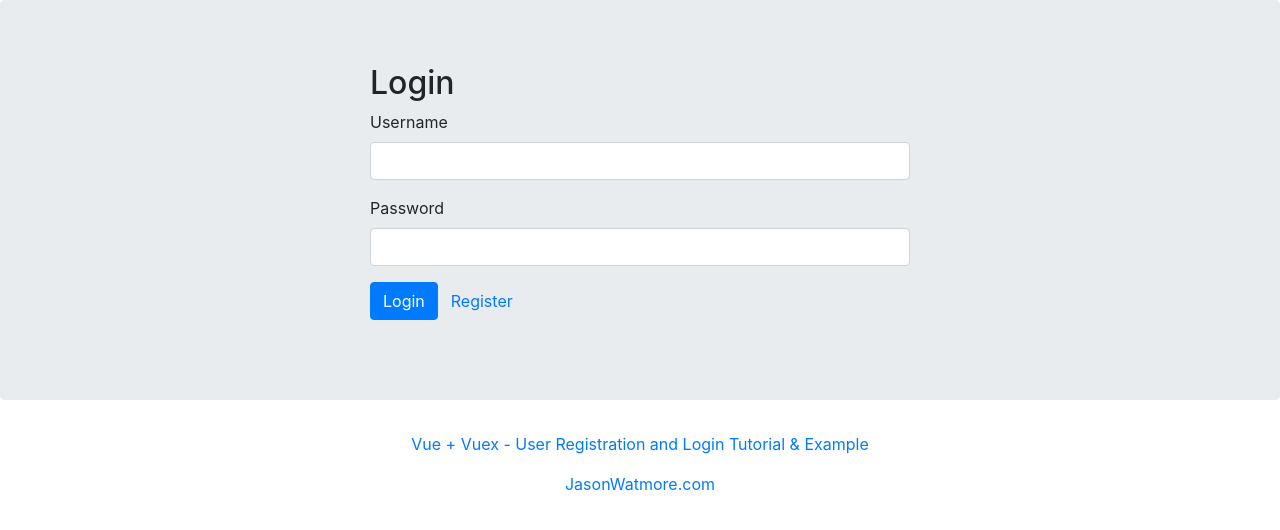
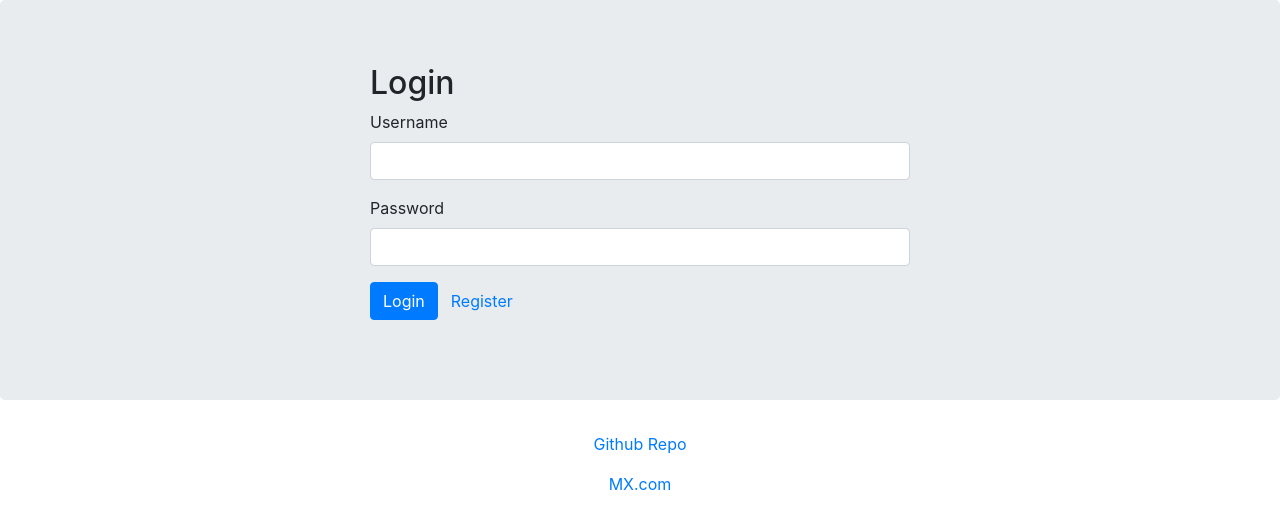
Before and after one commit to maxwellharon/Vue-Asst, a Vue app: page /login in a window 1280 px wide. Shown: the top 530 px of the page. Built offline with nearby package versions, Linux system fonts and the light colour scheme.

Commit message:
Heroku Deployment

```diff
--- a/package.json
+++ b/package.json
@@ -1,15 +1,17 @@
 {
   "name": "vue-vuex-registration-login-example",
   "version": "1.0.0",
+  "description": "A simple application whereby a suer is able to log in and delete or add users ",
+  "author": "",
   "repository": {
     "type": "git",
-    "url": "https://github.com/cornflourblue/vue-vuex-registration-login-example.git"
+    "url": "https://git.heroku.com/vue-assignment.git"
   },
-  "license": "MIT",
   "scripts": {
     "start": "webpack-dev-server --open"
   },
   "dependencies": {
+    "express": "^4.17.1",
     "vee-validate": "^2.1.0-beta.6",
     "vue": "^2.5.16",
     "vue-router": "^3.0.1",
--- a/src/home/HomePage.vue
+++ b/src/home/HomePage.vue
@@ -1,14 +1,14 @@
 <template>
     <div>
         <h1>Hi {{account.user.firstName}}!</h1>
-        <p>You're logged in with Vue + Vuex & JWT!!</p>
+        <p>You're logged :-)</p>
         <h3>Users from secure api end point:</h3>
         <em v-if="users.loading">Loading users...</em>
         <span v-if="users.error" class="text-danger">ERROR: {{users.error}}</span>
         <ul v-if="users.items">
             <li v-for="user in users.items" :key="user.id">
                 {{user.firstName + ' ' + user.lastName}}
-                <span v-if="user.deleting"><em> - Deleting...</em></span>
+                <span v-if="user.deleting"><em> - Deleting... :-(</em></span>
                 <span v-else-if="user.deleteError" class="text-danger"> - ERROR: {{user.deleteError}}</span>
                 <span v-else> - <a @click="deleteUser(user.id)" class="text-danger">Delete</a></span>
             </li>
--- a/src/index.html
+++ b/src/index.html
@@ -14,10 +14,10 @@
     <!-- credits -->
     <div class="text-center">
         <p>
-            <a href="http://jasonwatmore.com/post/2018/07/14/vue-vuex-user-registration-and-login-tutorial-example" target="_top">Vue + Vuex - User Registration and Login Tutorial & Example</a>
+            <a href="https://github.com/maxwellharon/Vue-Asst" target="_top">Github Repo</a>
         </p>
         <p>
-            <a href="http://jasonwatmore.com" target="_top">JasonWatmore.com</a>
+            <a href="https://maxwellharon.github.io/MX_14/" target="_top">MX.com</a>
         </p>
     </div>
 </body>
```
Also changed, not shown: server.js (added, +8 -0 lines), 1 other file (tests, documents, lock files or other folders).
